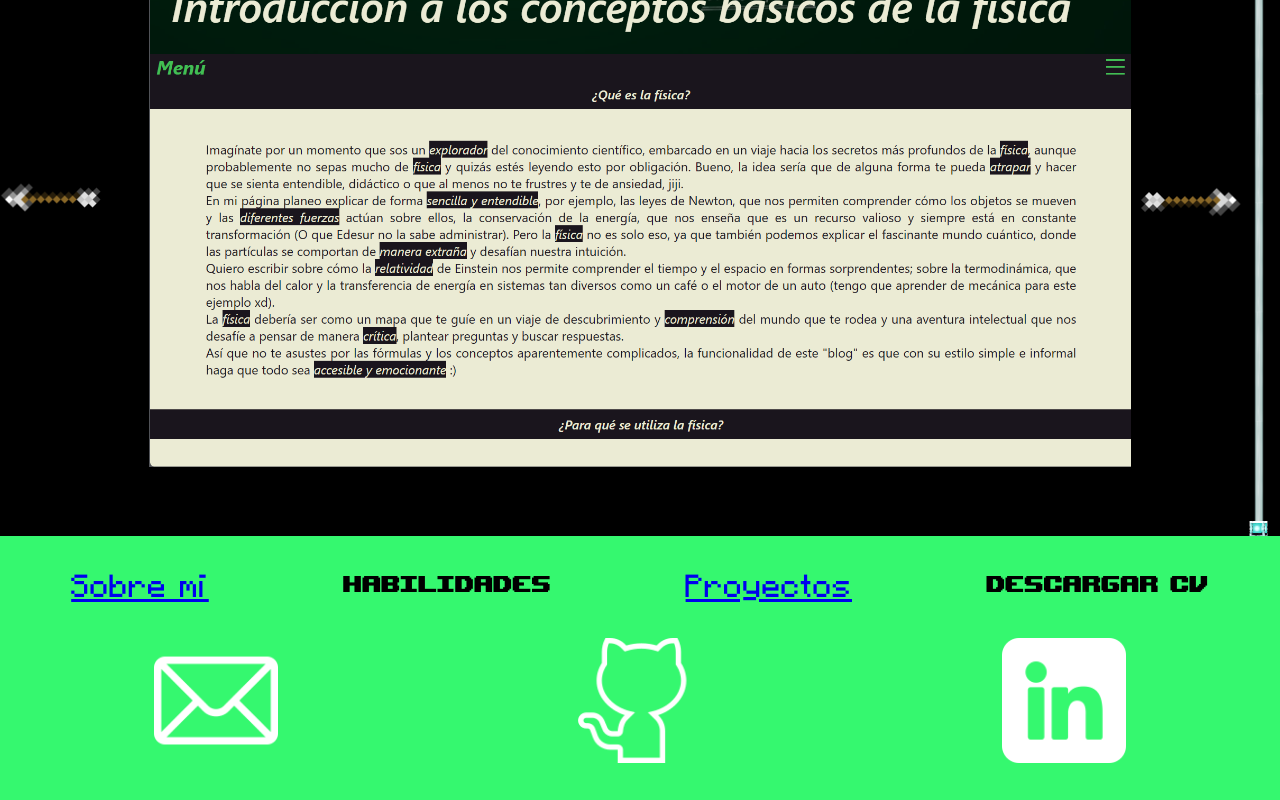
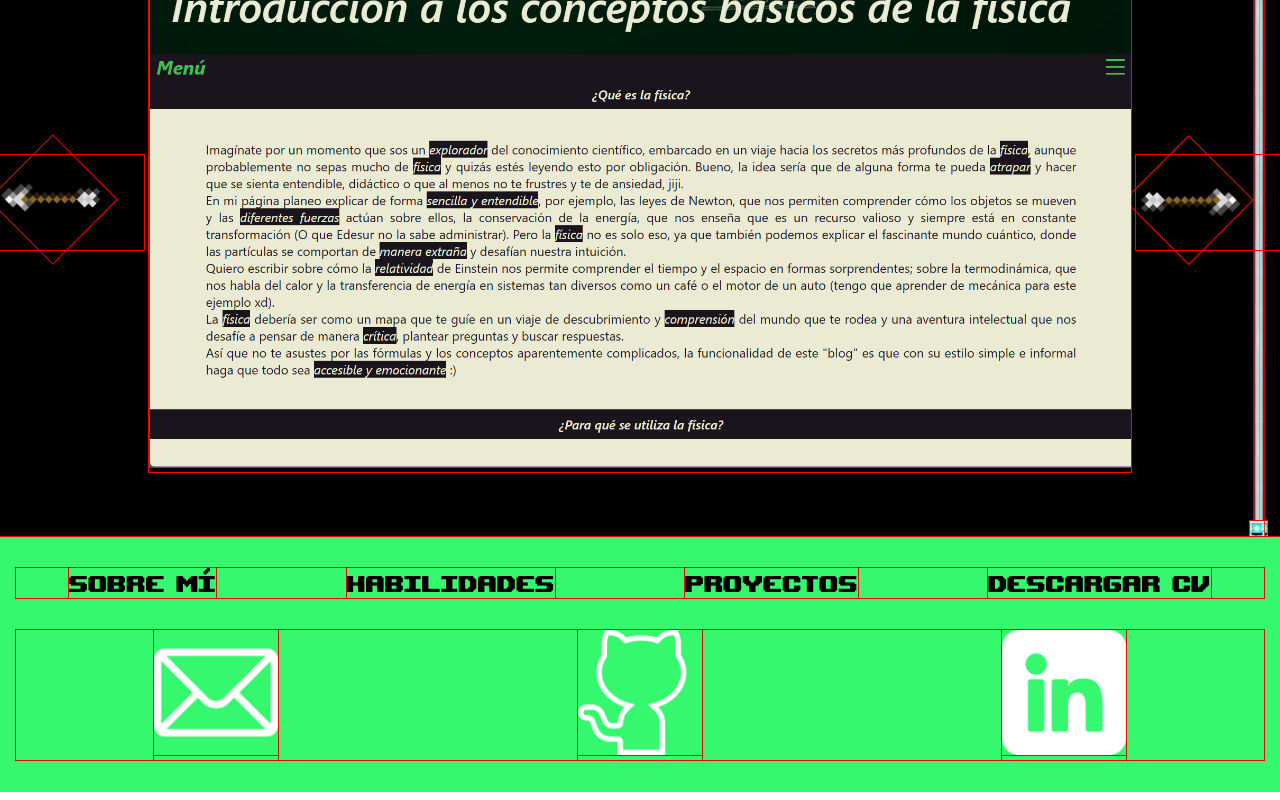
Before and after one commit to DeMonasterio/Portfolio, a React (Vite) app: page / in a window 1280 px wide. Shown: the part 2504-3304 px from the top of the page. Built offline with nearby package versions, Linux system fonts and the light colour scheme.

Commit message:
Wip, avance del contact, falta estilos en el mismo

```diff
--- a/src/App.css
+++ b/src/App.css
@@ -7,7 +7,7 @@
   font-family: minecraftAll;
   margin: 0;
   padding: 0;
-  /* outline: 1px solid red; */
+  outline: 1px solid red;
 }
 
 .nebula{
--- a/src/components/Aboutme/Aboutme.jsx
+++ b/src/components/Aboutme/Aboutme.jsx
@@ -9,8 +9,8 @@ import "./Aboutme.css";
 function Aboutme() {
   return (
     <>
-      <div className="aboutme__color" id="aboutMeSection" >
-        <h2 className="aboutme__title" >Sobre mí</h2>
+      <div className="aboutme__color"  >
+        <h2 className="aboutme__title" id="aboutMeSection" >Sobre mí</h2>
         <span className="aboutme__label"></span>
       </div>
 
--- a/src/components/Contact/Contact.css
+++ b/src/components/Contact/Contact.css
@@ -4,6 +4,10 @@
     src: url(./../../assets/fonts/Upheaval.ttf) format("woff2");
 }
 
+a{
+    text-decoration: none;
+    color: inherit;
+}
 
 .contact__color{
 
@@ -41,6 +45,7 @@
 
 .list--contact:hover {
     color: white;
+    transform: scale(1.1);
     transition: .3s;
 }
 
@@ -65,7 +70,6 @@
     transform: scale(1.1);
     transition: .3s;
 }
-
 
 
 
--- a/src/components/Contact/Contact.jsx
+++ b/src/components/Contact/Contact.jsx
@@ -11,9 +11,9 @@ function Contact() {
 
                 <div className="contact__container" id="contactSection" >
                     <ul className="contact--list">
-                        <li className="list--contact"><a href="#aboutMeSection">Sobre mí</a></li>
+                    <a href="#aboutMeSection"><li className="list--contact">Sobre mí</li></a>
                         <li className="list--contact">  Habilidades</li>
-                        <li className="list--contact"><a href="#projectsSection">Proyectos</a></li>
+                        <a href="#projectsSection"><li className="list--contact">Proyectos</li></a>
                         <li className="list--contact">Descargar CV</li>
                     </ul>
 
@@ -22,7 +22,7 @@ function Contact() {
                             <a className="anchorcontact" href="">
                                 <img className="icon" src={mailIcon} alt="" />
                             </a>
-                            <a className="anchorcontact" href="">
+                            <a className="anchorcontact" href="https://github.com/DeMonasterio?tab=repositories">
                                 <img className="icon" src={githubIcon} alt="" />
                             </a>
                             <a className="anchorcontact" href="">
```
